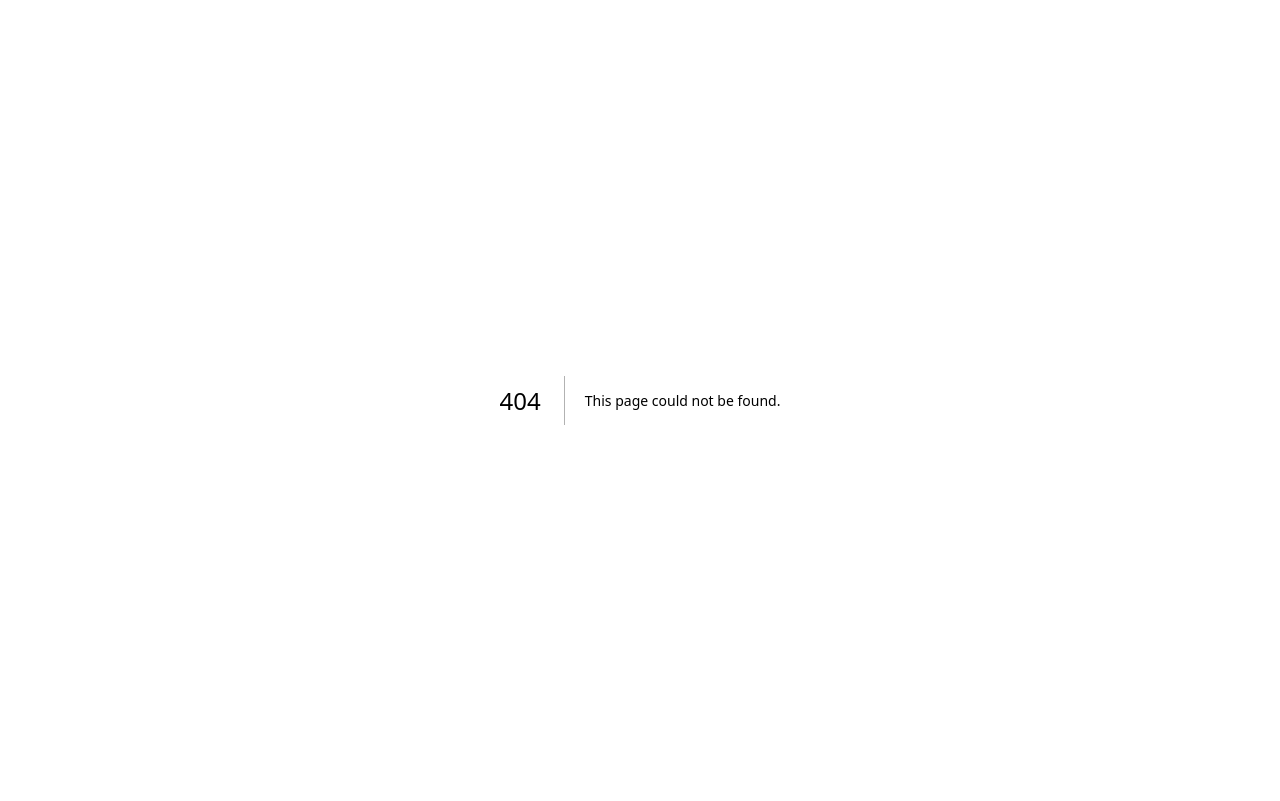
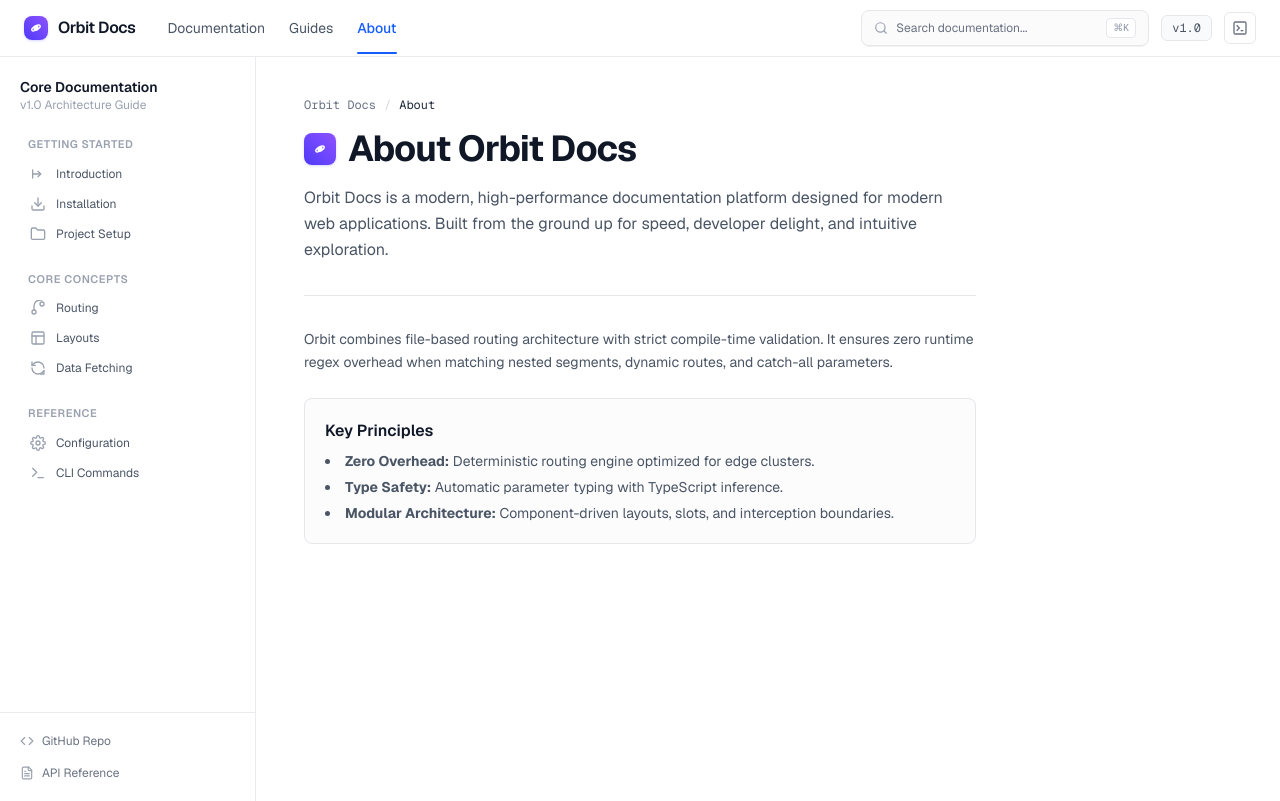
Before and after one commit to Jilanmansuri/documentation_explorer_project2, a Next.js app: page /about in a window 1280 px wide. Before the commit this address had no page. Built offline with nearby package versions, Linux system fonts and the light colour scheme.

Commit message:
feat(pages): connect home landing and about page

```diff
--- /dev/null
+++ b/src/app/about/page.tsx
@@ -0,0 +1,49 @@
+"use client";
+
+import Link from "next/link";
+import DocsLayout from "@/components/DocsLayout";
+import { OrbitLogo } from "@/components/Icons";
+
+export default function AboutPage() {
+  return (
+    <DocsLayout>
+      <div className="py-10 px-6 sm:px-12 max-w-3xl">
+        <nav className="mb-4 text-xs font-mono text-gray-500">
+          <Link href="/docs" className="hover:text-gray-800 transition-colors">
+            Orbit Docs
+          </Link>
+          <span className="mx-2 text-gray-300">/</span>
+          <span className="text-gray-800">About</span>
+        </nav>
+
+        <div className="flex items-center gap-3 mb-4">
+          <OrbitLogo className="w-8 h-8" />
+          <h1 className="text-3xl sm:text-4xl font-bold tracking-tight text-gray-900">
+            About Orbit Docs
+          </h1>
+        </div>
+
+        <p className="text-sm sm:text-base text-gray-600 leading-relaxed mb-6">
+          Orbit Docs is a modern, high-performance documentation platform designed for modern web applications. Built from the ground up for speed, developer delight, and intuitive exploration.
+        </p>
+
+        <hr className="my-8 border-gray-200" />
+
+        <div className="space-y-6 text-sm text-gray-600 leading-relaxed">
+          <p>
+            Orbit combines file-based routing architecture with strict compile-time validation. It ensures zero runtime regex overhead when matching nested segments, dynamic routes, and catch-all parameters.
+          </p>
+
+          <div className="rounded-lg border border-gray-200 bg-gray-50/50 p-5">
+            <h3 className="text-base font-semibold text-gray-900 mb-2">Key Principles</h3>
+            <ul className="list-disc list-inside space-y-1.5 text-xs sm:text-sm text-gray-600">
+              <li><strong>Zero Overhead:</strong> Deterministic routing engine optimized for edge clusters.</li>
+              <li><strong>Type Safety:</strong> Automatic parameter typing with TypeScript inference.</li>
+              <li><strong>Modular Architecture:</strong> Component-driven layouts, slots, and interception boundaries.</li>
+            </ul>
+          </div>
+        </div>
+      </div>
+    </DocsLayout>
+  );
+}
--- /dev/null
+++ b/src/app/page.tsx
@@ -0,0 +1,5 @@
+import DocsOverviewView from "@/components/DocsOverviewView";
+
+export default function Home() {
+  return <DocsOverviewView />;
+}
```
